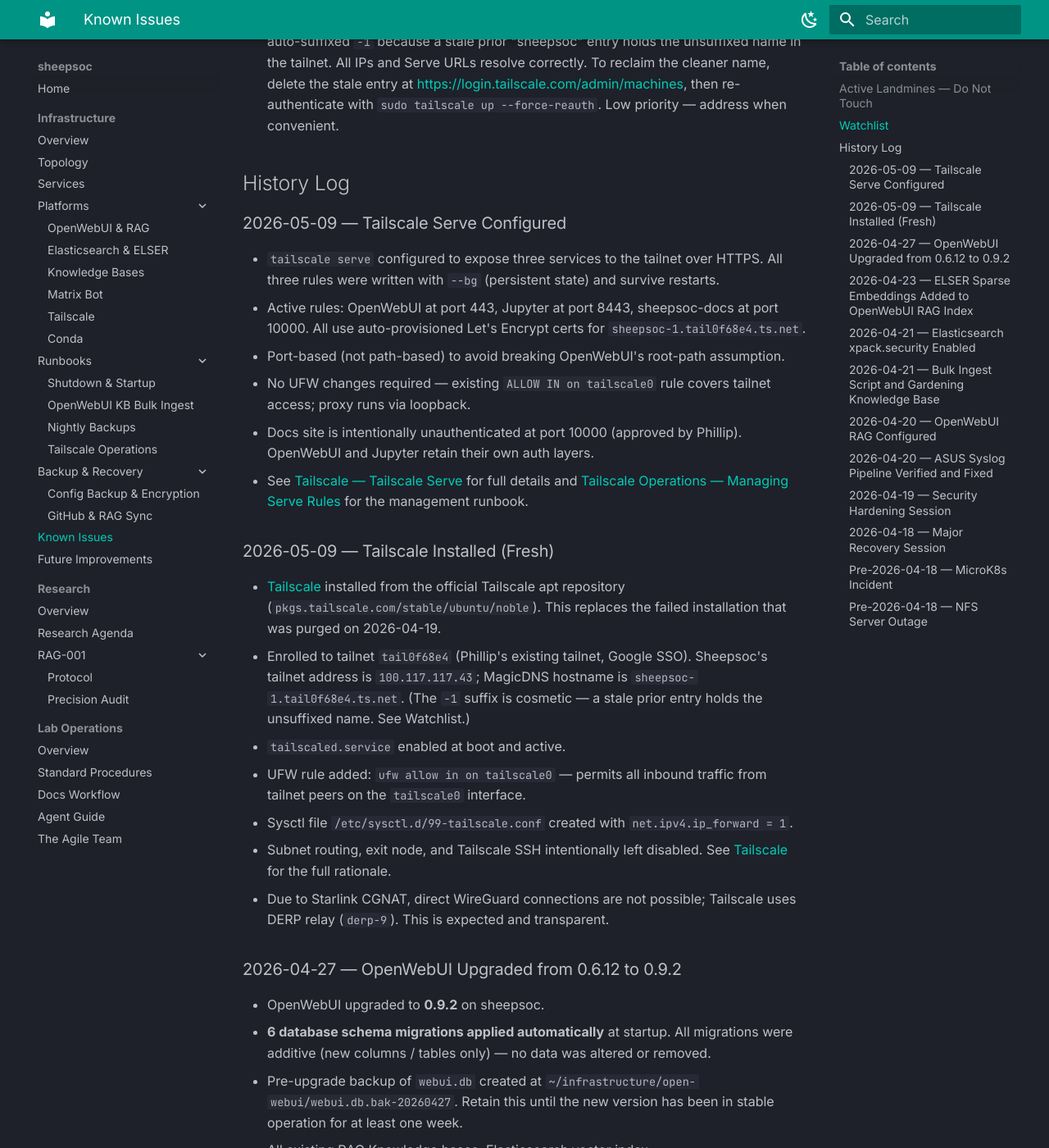
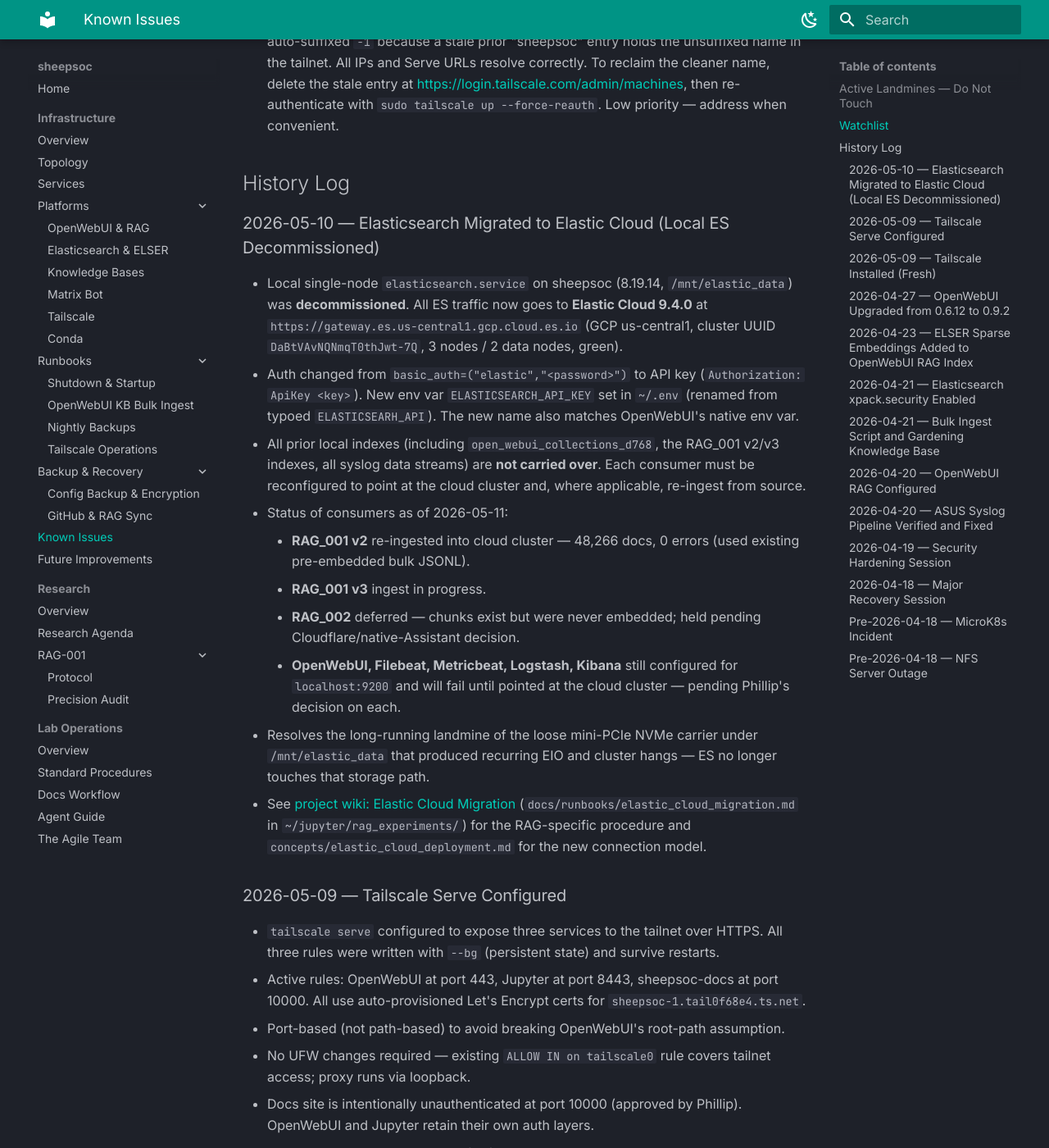
Before and after one commit to mabryp/sheepsoc-docs, an MkDocs documentation site: the page built from docs/infrastructure/known-issues.md, in a window 1280 px wide and 1400 px high, scrolled down 1632 px. Shown: the whole window at 82% size. Built offline with MkDocs 1.6.1 and Material for MkDocs 9.7.7, drawn with Linux system fonts in a browser that asks for light colours.

Commit message:
docs: ES migrated to Elastic Cloud 9.4.0; local ES decommissioned
Minimal-surface update to record the 2026-05-10 migration:
- services.md: ES row marked decommissioned, points at new cloud endpoint
- known-issues.md: history entry for migration + status of each consumer
- topology.md: local ES storage line updated
- elasticsearch-elser.md: danger banner at top; full rewrite deferred

Downstream consumers (OpenWebUI, Filebeat, Metricbeat, Logstash, Kibana)
still point at localhost:9200 and need separate reconfiguration; tracked
in the known-issues history entry.

```diff
--- a/docs/infrastructure/known-issues.md
+++ b/docs/infrastructure/known-issues.md
@@ -36,6 +36,19 @@
 - **Tailscale MagicDNS hostname is `sheepsoc-1` not `sheepsoc` (cosmetic):** Tailscale auto-suffixed `-1` because a stale prior "sheepsoc" entry holds the unsuffixed name in the tailnet. All IPs and Serve URLs resolve correctly. To reclaim the cleaner name, delete the stale entry at [https://login.tailscale.com/admin/machines](https://login.tailscale.com/admin/machines), then re-authenticate with `sudo tailscale up --force-reauth`. Low priority — address when convenient.
 
 ## History Log
+
+### 2026-05-10 — Elasticsearch Migrated to Elastic Cloud (Local ES Decommissioned)
+
+- Local single-node `elasticsearch.service` on sheepsoc (8.19.14, `/mnt/elastic_data`) was **decommissioned**. All ES traffic now goes to **Elastic Cloud 9.4.0** at `https://gateway.es.us-central1.gcp.cloud.es.io` (GCP us-central1, cluster UUID `DaBtVAvNQNmqT0thJwt-7Q`, 3 nodes / 2 data nodes, green).
+- Auth changed from `basic_auth=("elastic","<password>")` to API key (`Authorization: ApiKey <key>`). New env var `ELASTICSEARCH_API_KEY` set in `~/.env` (renamed from typoed `ELASTICSEARH_API`). The new name also matches OpenWebUI's native env var.
+- All prior local indexes (including `open_webui_collections_d768`, the RAG_001 v2/v3 indexes, all syslog data streams) are **not carried over**. Each consumer must be reconfigured to point at the cloud cluster and, where applicable, re-ingest from source.
+- Status of consumers as of 2026-05-11:
+    - **RAG_001 v2** re-ingested into cloud cluster — 48,266 docs, 0 errors (used existing pre-embedded bulk JSONL).
+    - **RAG_001 v3** ingest in progress.
+    - **RAG_002** deferred — chunks exist but were never embedded; held pending Cloudflare/native-Assistant decision.
+    - **OpenWebUI, Filebeat, Metricbeat, Logstash, Kibana** still configured for `localhost:9200` and will fail until pointed at the cloud cluster — pending Phillip's decision on each.
+- Resolves the long-running landmine of the loose mini-PCIe NVMe carrier under `/mnt/elastic_data` that produced recurring EIO and cluster hangs — ES no longer touches that storage path.
+- See [project wiki: Elastic Cloud Migration](https://github.com/...) (`docs/runbooks/elastic_cloud_migration.md` in `~/jupyter/rag_experiments/`) for the RAG-specific procedure and `concepts/elastic_cloud_deployment.md` for the new connection model.
 
 ### 2026-05-09 — Tailscale Serve Configured
 
```
Also changed, not shown: docs/infrastructure/platforms/elasticsearch-elser.md (+5 -0 lines), docs/infrastructure/services.md (+1 -1 lines), docs/infrastructure/topology.md (+1 -1 lines).
